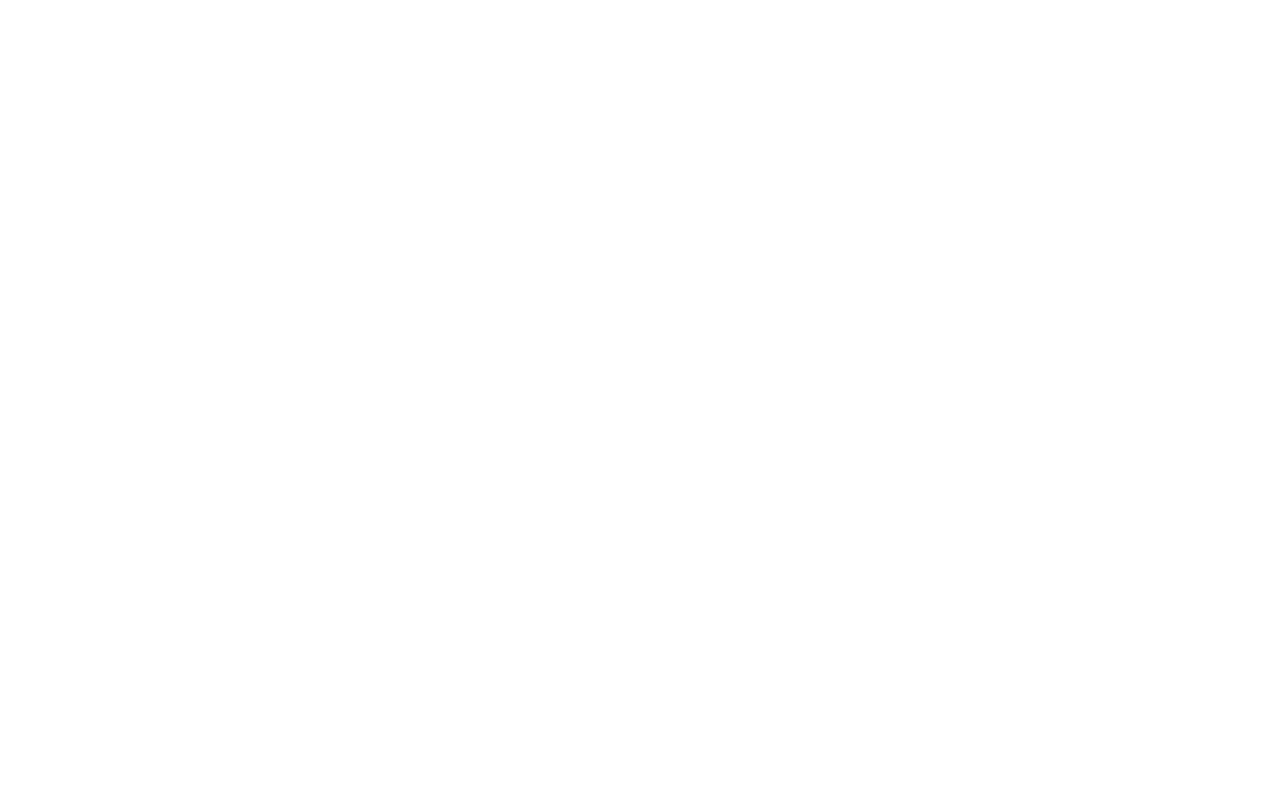
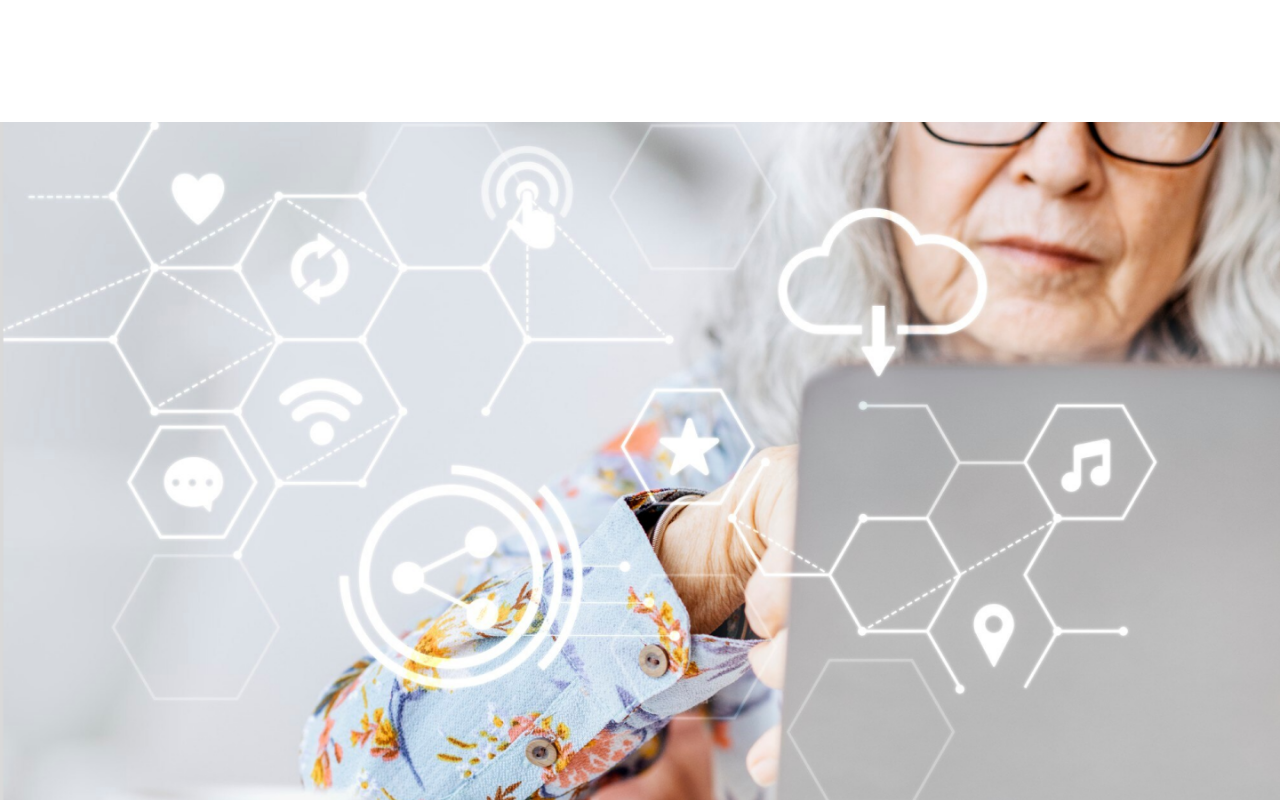
Before and after one commit to Harshaltwc123/react-deploy-vercel, a React (Vite) app: page / in a window 1280 px wide. Shown: the part 520-1320 px from the top of the page. Before the commit the page ends 800 px from the top, so only its background shows below. Built offline with nearby package versions, Linux system fonts and the light colour scheme.

Commit message:
first commit3

```diff
--- a/src/App.jsx
+++ b/src/App.jsx
@@ -1,5 +1,6 @@
 import React from "react";
 import Brands from "./component/Brands";
+import Ecosystemdevelopment from "./component/Ecosystemdevelopment";
 
 
 
@@ -7,6 +8,7 @@ function App() {
   return (
  <>
  <Brands/>
+ <Ecosystemdevelopment/>
  </>
 
   );
```
